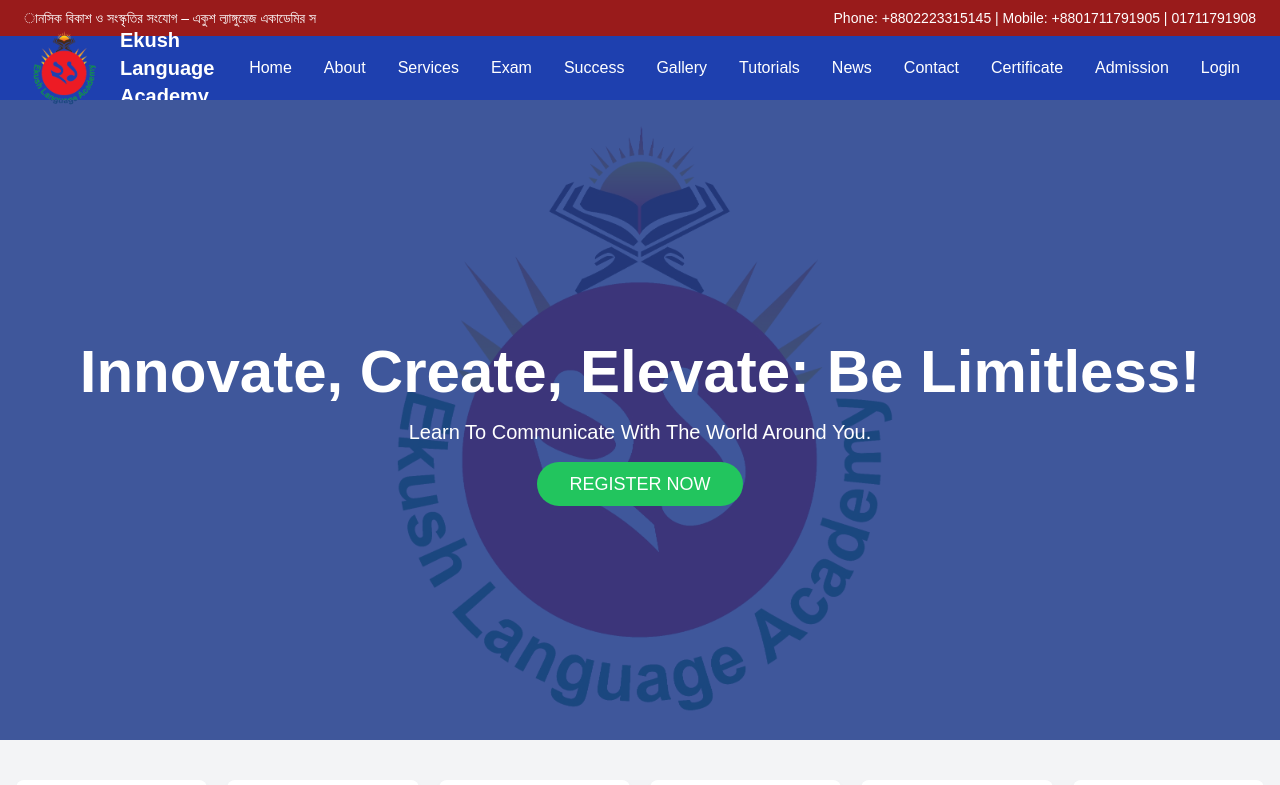
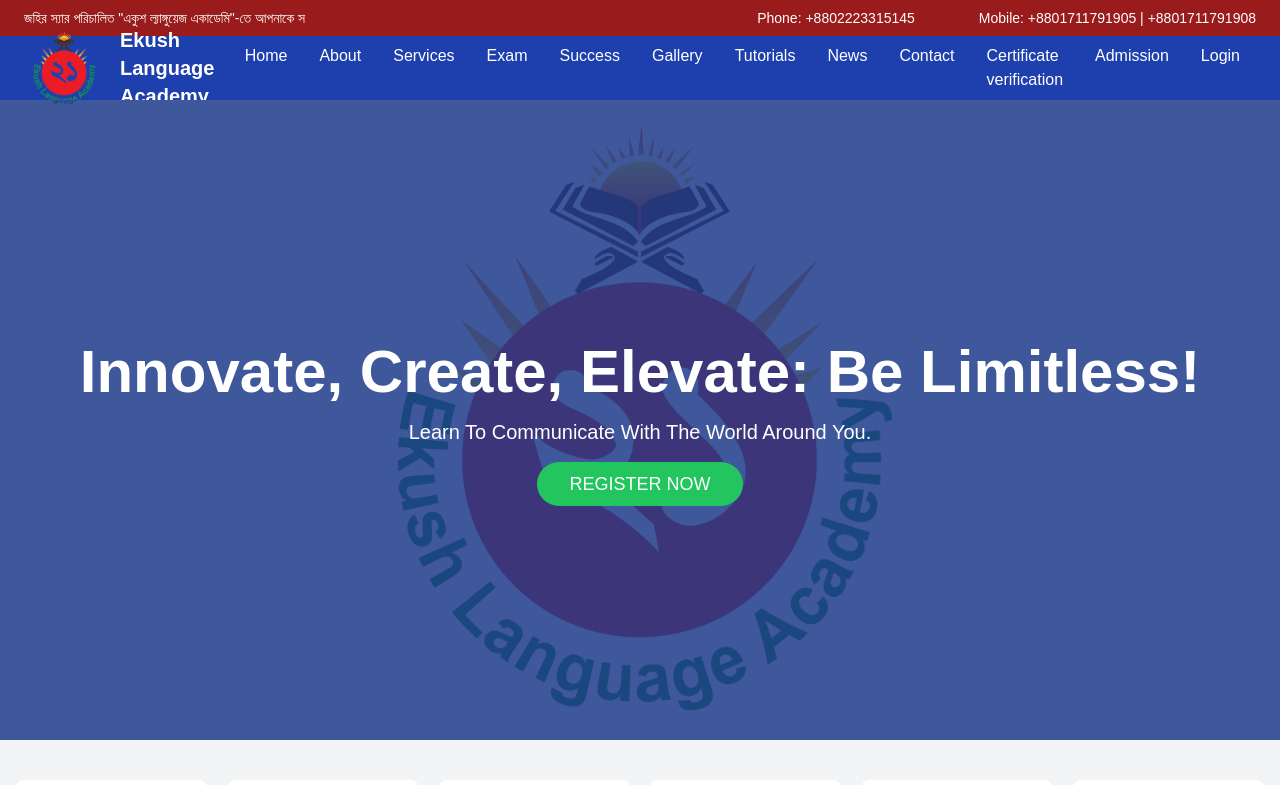
Before and after one commit to itjewel/learninginstituteportal, a Next.js app in the folder frontend/: page / in a window 1280 px wide. Shown: the top 785 px of the page. Built offline with nearby package versions, Linux system fonts and the light colour scheme.

Commit message:
update header

```diff
--- a/frontend/app/components/NavBar.tsx
+++ b/frontend/app/components/NavBar.tsx
@@ -136,7 +136,7 @@
                 className="block px-4 py-2 hover:bg-blue-700"
                 onClick={() => setMenuOpen(false)}
               >
-                Certificate
+                Certificate verification
               </Link>
             </li>
             <li className="border-b border-blue-800 md:border-none">
--- a/frontend/app/components/home/TopNav.tsx
+++ b/frontend/app/components/home/TopNav.tsx
@@ -1,7 +1,7 @@
 import React, { useState, useEffect } from "react";
 
 function TopNav() {
-  const text ="মানসিক বিকাশ ও সংস্কৃতির সংযোগ – একুশ ল্যাঙ্গুয়েজ একাডেমির সাথে ভাষা শিক্ষার নতুন দিগন্ত উন্মোচন করুন!";
+  const text =`% জহির স্যার পরিচালিত "একুশ ল্যাঙ্গুয়েজ একাডেমি"-তে আপনাকে স্বাগতম। `;
 
   const [displayedText, setDisplayedText] = useState("");
   const [isAnimating, setIsAnimating] = useState(false);
@@ -46,11 +46,13 @@
       <div className="bg-red-800 text-white py-2 hidden sm:flex">
         <div className="container mx-auto flex justify-between items-center px-6">
           <div className="text-sm animate-typing">{displayedText}</div>
-          <div className="text-sm">
-          Phone: +8802223315145 | Mobile: +8801711791905 | 01711791908
+          <div className="text-sm flex space-x-16">
+            <span>Phone: +8802223315145</span>
+            <span>Mobile: +8801711791905 | +8801711791908</span>
           </div>
         </div>
       </div>
+
     </>
   );
 }
```
